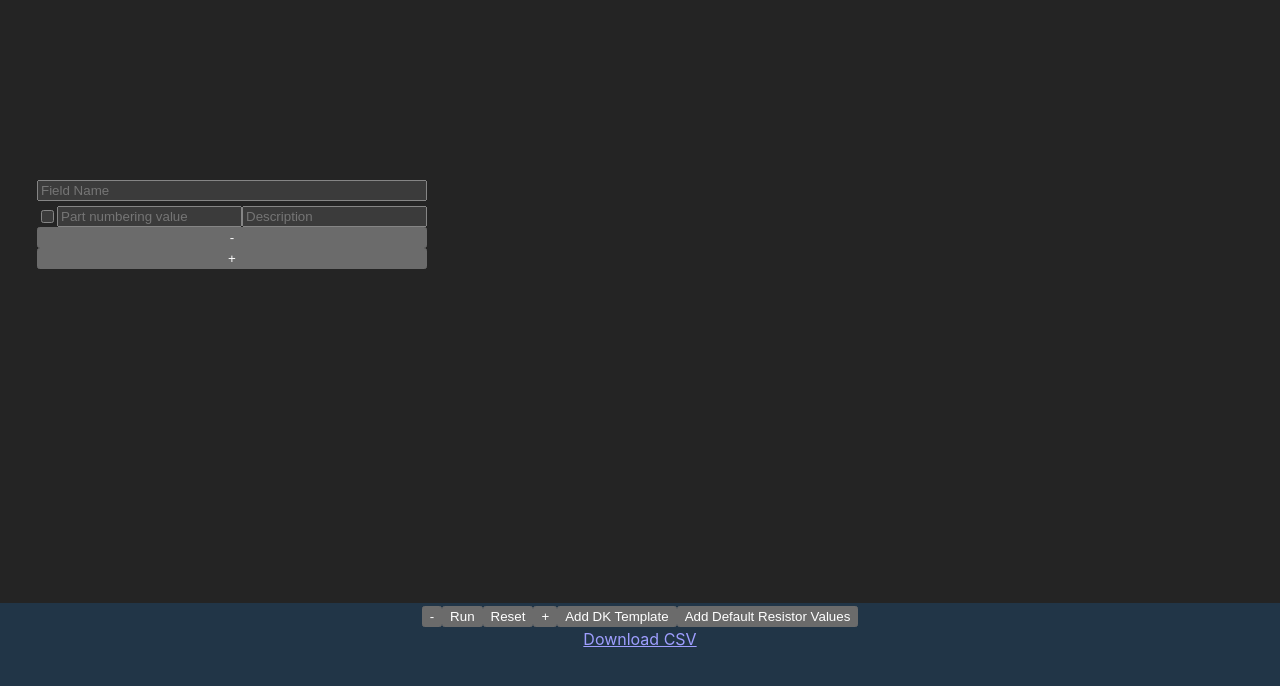
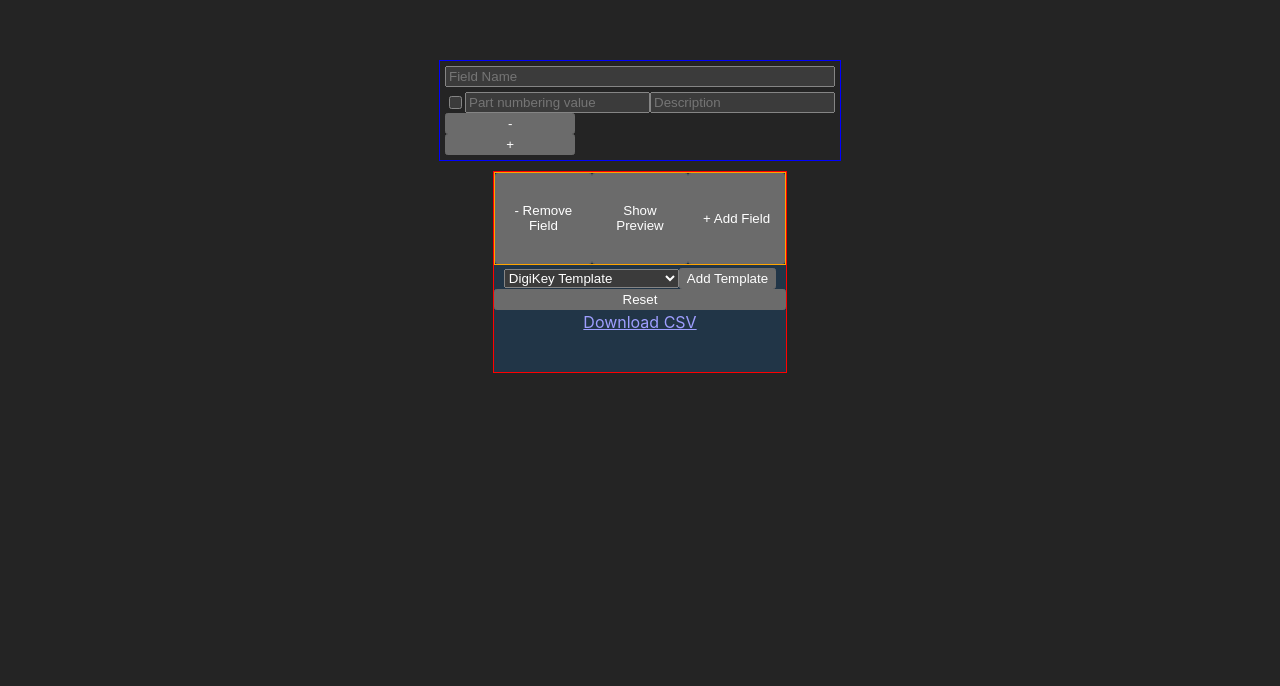
Before and after one commit to jordan-carlson99/pn-creation, a React (Vite) app: page / in a window 1280 px wide. Shown: the part 112-798 px from the top of the page. Built offline with nearby package versions, Linux system fonts and the light colour scheme.

Commit message:
made pn controls sticky, added dropdown for template select

```diff
--- a/src/App.css
+++ b/src/App.css
@@ -2,10 +2,12 @@
   width: 100dvw;
   height: fit-content;
   margin: 0 auto;
-  padding: 2rem;
+  padding: 1rem;
   padding-bottom: 10rem;
   text-align: center;
+  align-items: center;
   display: flex;
+  flex-direction: column;
 }
 
 .card {
--- a/src/App.jsx
+++ b/src/App.jsx
@@ -39,6 +39,7 @@ function App() {
   const [blobLink, setBlobLink] = useState("/");
   const [example, setExample] = useState(null);
   const [exampleText, setExampleText] = useState(null);
+  const [selectedTemplate, setSelectedTemplate] = useState("DigiKey Template");
 
   const formRef = useRef(null);
 
@@ -68,19 +69,19 @@ function App() {
     }
   };
 
+  const handleSetTemplate = (e) => {
+    setSelectedTemplate(e.target.value);
+  };
+
   const addTemplate = () => {
     try {
-      setFields([...fields, ...dKTemplateDefaults]);
+      if (selectedTemplate === "DigiKey Template") {
+        setFields([...fields, ...dKTemplateDefaults]);
+      } else if (selectedTemplate === "Default Resistor Template") {
+        setFields([...fields, ...resistorDefaults]);
+      }
     } catch (error) {
       console.error("Error adding template:", error);
-    }
-  };
-
-  const addMetadata = () => {
-    try {
-      setFields([...fields, ...resistorDefaults]);
-    } catch (error) {
-      console.error("Error adding metadata:", error);
     }
   };
 
@@ -513,35 +514,42 @@ function App() {
         </form>
       </div>
       <div className="generation-controls">
-        <div>
-          <button type="button" className="addition-btn" onClick={subField}>
-            -
-          </button>
-
-          <button className="run-btn" type="button" onClick={run}>
-            Run
-          </button>
-          <button className="run-btn" type="button" onClick={resetField}>
-            Reset
-          </button>
-          <button type="button" className="addition-btn" onClick={addField}>
-            +
+        <div id="custom-field-container">
+          <button
+            type="button"
+            className="addition-btn"
+            id="rem-field-btn"
+            onClick={subField}
+          >
+            - Remove Field
           </button>
           <button
             type="button"
-            className="template-input"
-            onClick={addTemplate}
+            className="addition-btn"
+            id="preview-btn"
+            onClick={run}
           >
-            Add DK Template
+            Show Preview
           </button>
           <button
             type="button"
-            className="template-addition"
-            onClick={addMetadata}
+            className="addition-btn"
+            id="add-field-btn"
+            onClick={addField}
           >
-            Add Default Resistor Values
+            + Add Field
           </button>
         </div>
+        <div>
+          <select value={selectedTemplate} onChange={handleSetTemplate}>
+            <option>DigiKey Template</option>
+            <option>Default Resistor Template</option>
+          </select>
+          <button onClick={addTemplate}>Add Template</button>
+        </div>
+        <button className="run-btn" type="button" onClick={resetField}>
+          Reset
+        </button>
         <a href={blobLink} download={`pn_creation-${exampleText}.csv`}>
           Download CSV
         </a>
--- a/src/index.css
+++ b/src/index.css
@@ -79,6 +79,7 @@ button:focus-visible {
   display: flex;
   flex-direction: row;
   flex-wrap: wrap;
+  border: 1px solid blue;
 }
 
 #pn-form {
@@ -137,11 +138,26 @@ button:focus-visible {
 .generation-controls {
   display: flex;
   flex-direction: column;
-  position: fixed;
+  position: sticky;
   left: 0;
-  width: 100dvw;
+  margin-top: 10px;
   background-color: #213547;
   bottom: 0;
+  border: 1px solid red;
+  min-width: 20%;
+  justify-self: center;
+  height: 25dvh;
+}
+
+#custom-field-container {
+  display: flex;
+  border: 1px solid orange;
+  height: 50%;
+}
+
+.addition-btn {
+  width: 33.4%;
+  height: 100%;
 }
 
 /* @media (prefers-color-scheme: light) {
```
